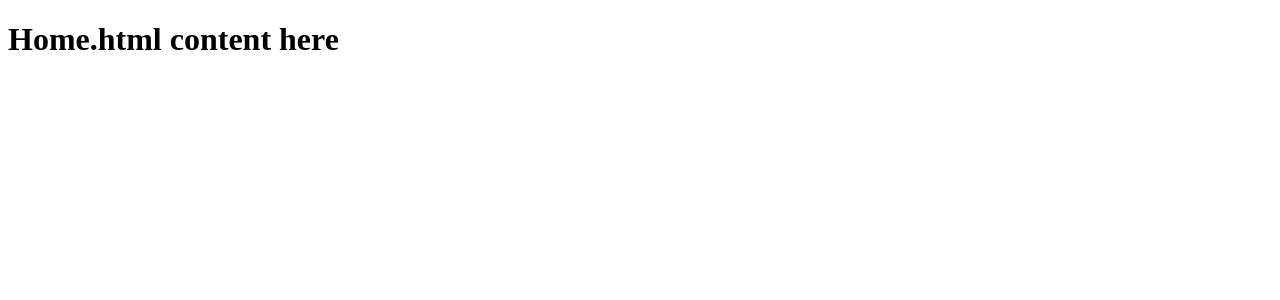
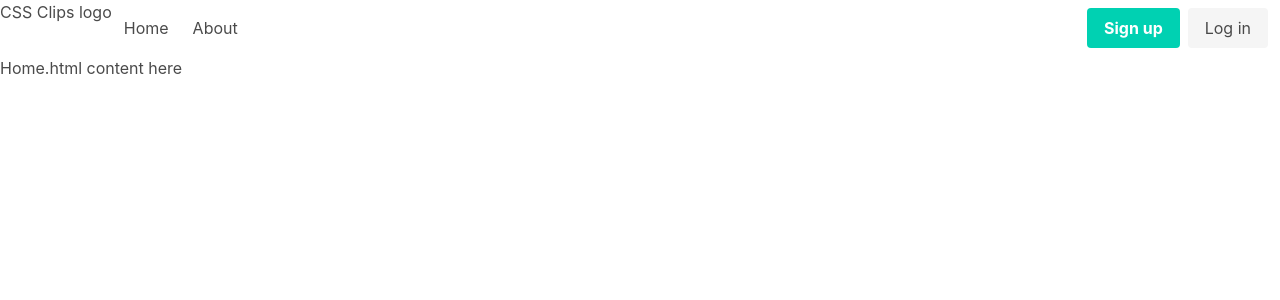
Before and after one commit to coreyloftus/css-clips, a Django app: page /home/ in a window 1280 px wide. Shown: the top 300 px of the page. Run offline with Django 4.2, Linux system fonts and the light colour scheme.

Commit message:
Add Bulma styling link | basic navbar HTML

```diff
--- a/main_app/templates/base.html
+++ b/main_app/templates/base.html
@@ -4,9 +4,55 @@
         <meta charset="UTF-8" />
         <meta http-equiv="X-UA-Compatible" content="IE=edge" />
         <meta name="viewport" content="width=device-width, initial-scale=1.0" />
-        <title>CSS Clips</title>
+        <link rel="stylesheet" href="https://cdn.jsdelivr.net/npm/bulma@0.9.2/css/bulma.min.css" />
+        <title>CSS Clips {%block title%}{%endblock%}</title>
     </head>
     <body>
+        <nav class="navbar" role="navigation" aria-label="main navigation">
+            <div class="navbar-brand">
+                <h1>CSS Clips logo</h1>
+                <!-- <a class="navbar-item" href="https://bulma.io">
+                <img src="https://bulma.io/images/bulma-logo.png" width="112" height="28">
+              </a> -->
+
+                <a role="button" class="navbar-burger" aria-label="menu" aria-expanded="false" data-target="navbarBasicExample">
+                    <span aria-hidden="true"></span>
+                    <span aria-hidden="true"></span>
+                    <span aria-hidden="true"></span>
+                </a>
+            </div>
+
+            <div id="navbarBasicExample" class="navbar-menu">
+                <div class="navbar-start">
+                    <a class="navbar-item"> Home </a>
+
+                    <a class="navbar-item"> About </a>
+
+                    <!-- <div class="navbar-item has-dropdown is-hoverable">
+                        <a class="navbar-link"> More </a> -->
+
+                        <!-- <div class="navbar-dropdown">
+                            <a class="navbar-item"> About </a>
+                            <a class="navbar-item"> Jobs </a>
+                            <a class="navbar-item"> Contact </a>
+                            <hr class="navbar-divider" />
+                            <a class="navbar-item"> Report an issue </a>
+                        </div> -->
+                    </div>
+                </div>
+
+                <div class="navbar-end">
+                    <div class="navbar-item">
+                        <div class="buttons">
+                            <a class="button is-primary">
+                                <strong>Sign up</strong>
+                            </a>
+                            <a class="button is-light"> Log in </a>
+                        </div>
+                    </div>
+                </div>
+            </div>
+        </nav>
         {% block content %} {% endblock %}
     </body>
 </html>
```
